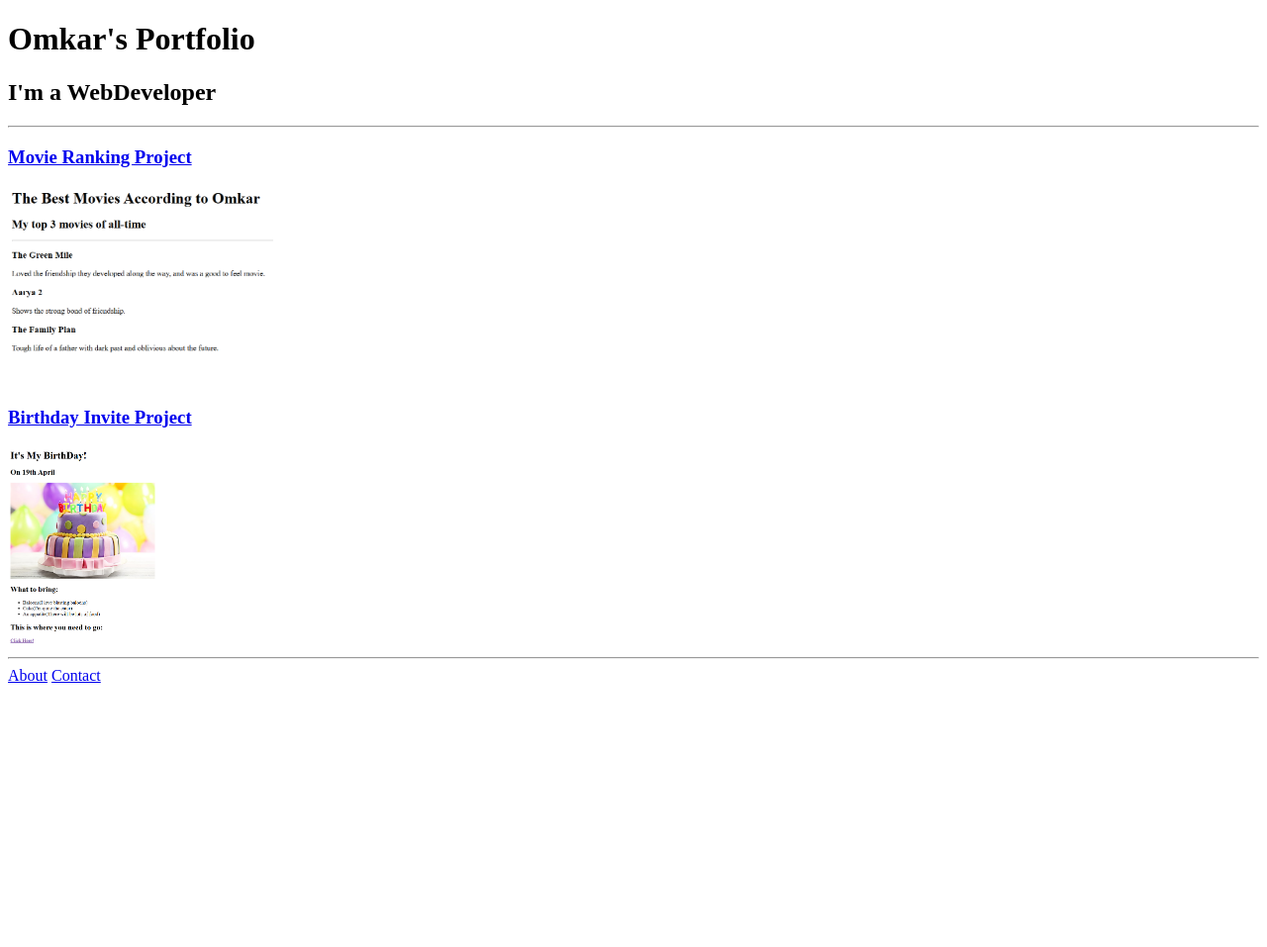
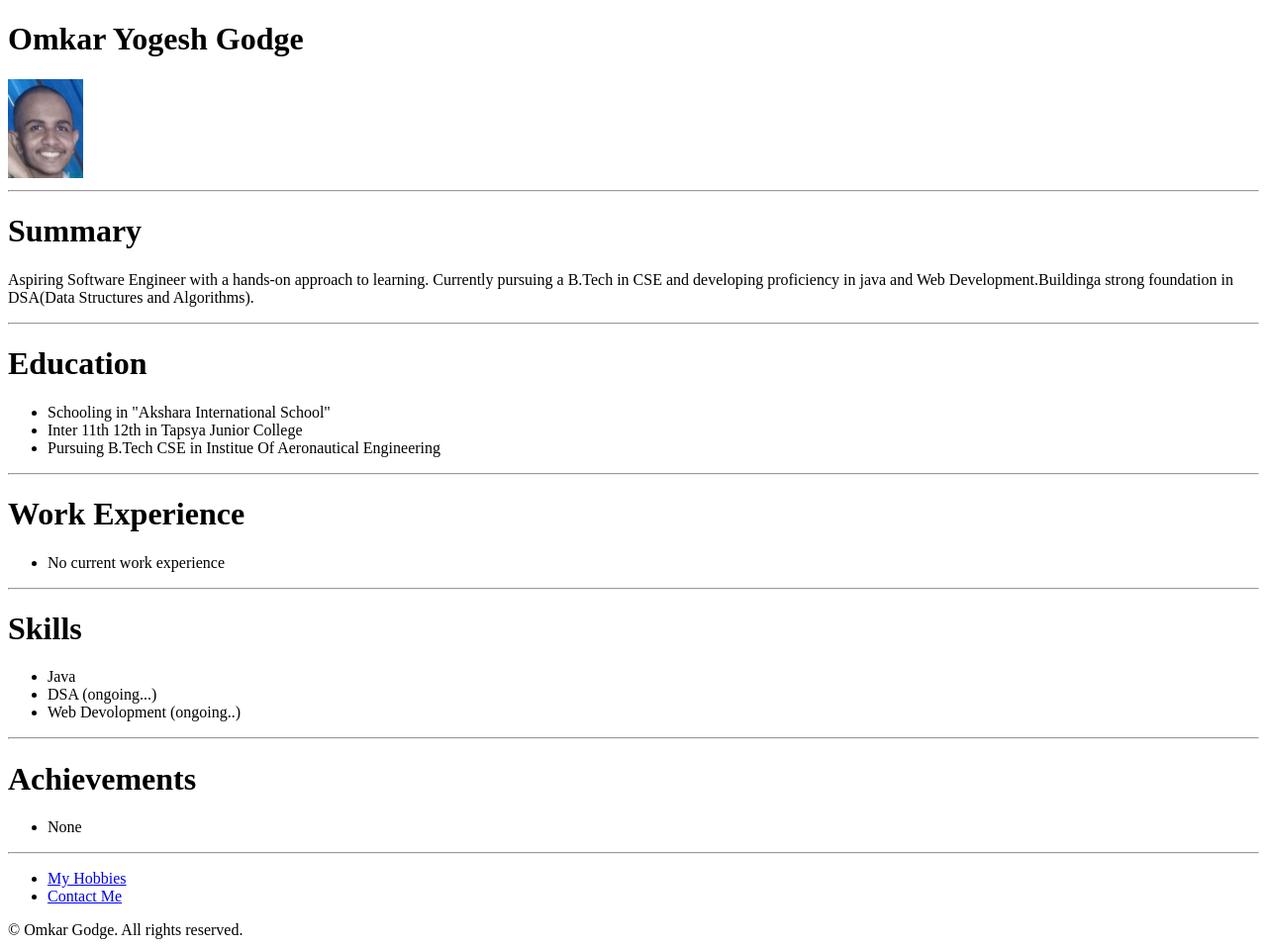
Before and after one commit to Omkar-Gitlab/html-portfolio, a plain HTML site: page index.html in a window 1280 px wide. Shown: the whole page at 99% size. Before the commit the page ends 800 px from the top, so only its background shows below. Drawn offline with Linux system fonts and the light colour scheme.

Commit message:
Add files via upload

```diff
--- a/index.html
+++ b/index.html
@@ -1,42 +1,44 @@
-<!-- TODO 1: Create the HTML Boilerplate -->
-
-<!-- TODO 2: Add Your previous projects' HTML into the public folder -->
-
-<!-- TODO 3: Take screenshots of your project previews and add the images to the images folder -->
-
-<!-- TODO 4: Add titles/subtitles etc. -->
-
-<!-- TODO 5: Add a link to the project pages -->
-
-<!-- TODO 6: Add images to show the project previews
-HINT for TODO 6: You can use the height attribute set to 200 to make the image smaller:
-https://developer.mozilla.org/en-US/docs/Web/HTML/Element/img#attr-height -->
-
-<!-- TODO 7: Add the Contact Me and About Me page links -->
-
 <!DOCTYPE html>
-<html lang="en-US">
+<html>
     <head>
-        <meta charset="UTF-8"/>
-        <title>Omkar's Portfolio</title>
+        <meta charset="UTF-8" />
+        <title>My Resume</title>
     </head>
-
     <body>
-        <h1>Omkar's Portfolio</h1>
-        <h2>I'm a WebDeveloper</h2>
-
-        <hr/>
-
-        <h3><a href="./public/movie-ranking.html">Movie Ranking Project</a></h3>
-        <img src="./assets/images/movie-rankings.png" alt="movie raks" height="200" />
-
-        <h3><a href="./public/birthday-invite.html">Birthday Invite Project</a></h3>
-        <img src="./assets/images/birthday-invite.png" alt="birthday invite" height="200" />
-
+        <h1>Omkar Yogesh Godge</h1>
+        <img src="./passport-size- Omkar -pic.jpeg" alt="gundu boss" height="100" />
         <hr />
-
-        <a href="./public/about.html">About</a>
-        <a href="./public/contact.html">Contact</a>
-
+        <h1>Summary</h1>
+        <p>Aspiring Software Engineer with a hands-on approach to learning. Currently pursuing a B.Tech in CSE and developing proficiency in java and Web Development.Buildinga strong foundation in DSA(Data Structures and Algorithms).</p>
+        <hr />
+        <h1>Education</h1>
+            <ul>
+                <li>Schooling in "Akshara International School"</li>
+                <li>Inter 11th 12th in Tapsya Junior College</li>
+                <li>Pursuing B.Tech CSE in Institue Of Aeronautical Engineering</li>
+            </ul>
+        <hr />
+        <h1>Work Experience</h1>
+            <ul>
+                <li>No current work experience</li>
+            </ul>
+        <hr />
+        <h1>Skills</h1>
+            <ul>
+                <li>Java</li>
+                <li>DSA (ongoing...)</li>
+                <li>Web Devolopment (ongoing..)</li>
+            </ul>
+        <hr />
+        <h1>Achievements</h1>
+            <ul>
+                <li>None</li>
+            </ul>
+        <hr />
+        <ul>
+            <li><a href="./hobbies.html">My Hobbies</a></li>
+            <li><a href="./contact.html">Contact Me</a></li>
+        </ul>
+        © Omkar Godge. All rights reserved.
     </body>
 </html>
```
Also changed, not shown: contact.html (added, +18 -0 lines), hobbies.html (added, +17 -0 lines), passport-size- Omkar -pic.jpeg (added).
